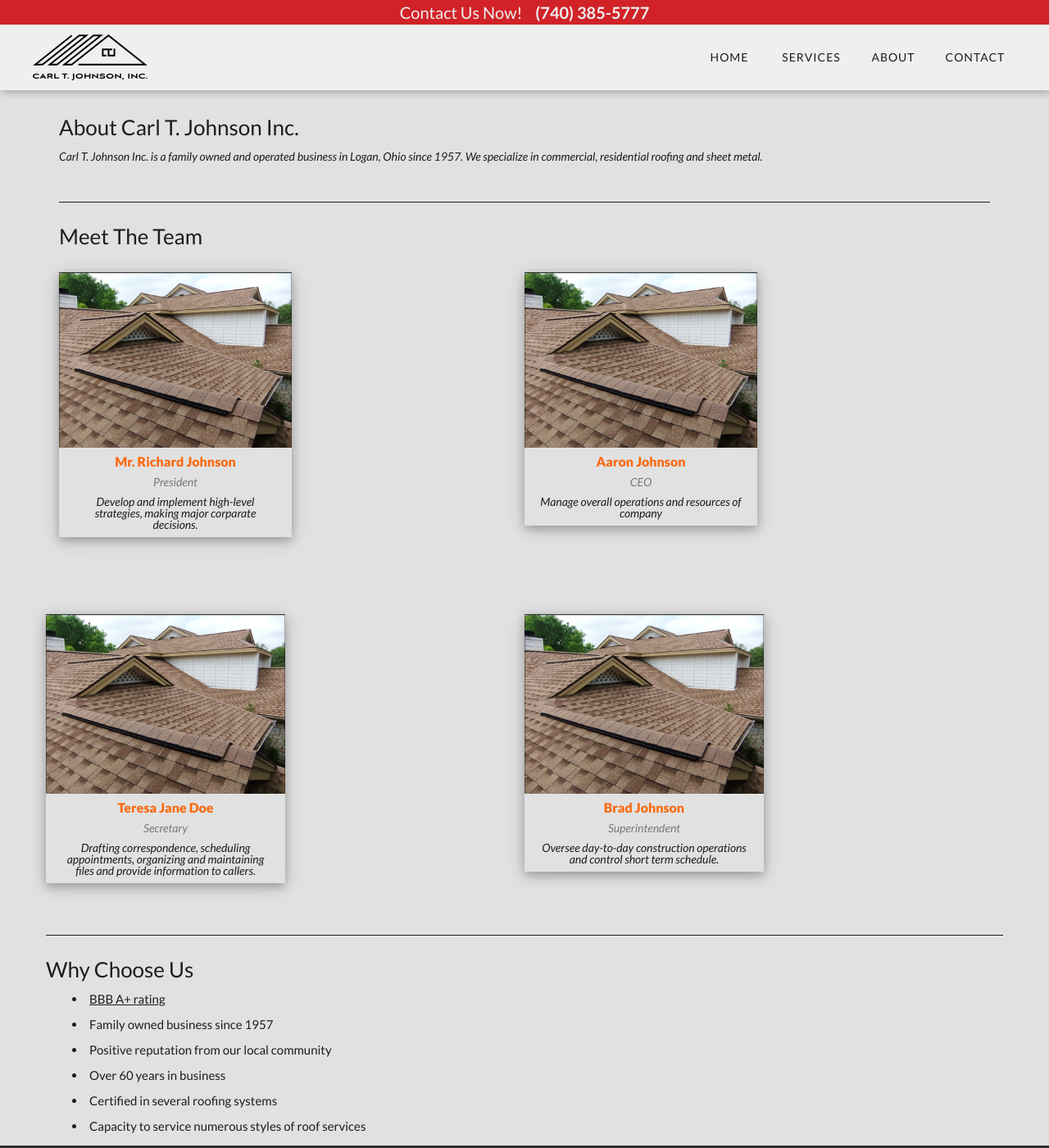
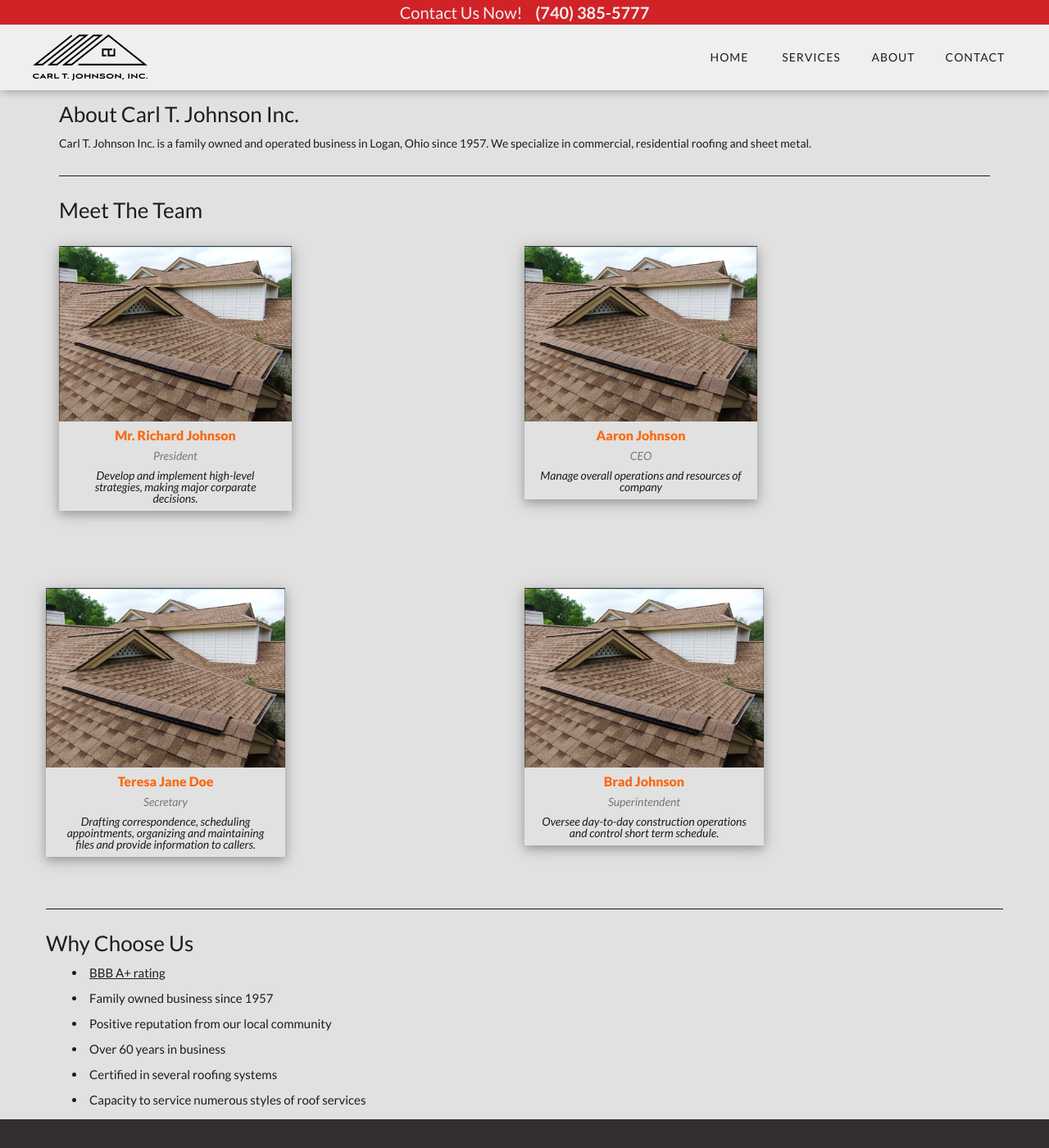
Before and after one commit to Soriajose23/Soriajose23.github.io, a Jekyll site: the page built from about.html, in a window 1280 px wide and 1400 px high. Shown: the whole window at 82% size. Built offline with Jekyll 4.4.1, drawn with Linux system fonts in a browser that asks for light colours; comment, search, counter and statistics services are not loaded.

Commit message:
added styles to about_us page

```diff
--- a/_includes/about_us.html
+++ b/_includes/about_us.html
@@ -1,5 +1,5 @@
 <section id="about" class="w3-container">
-	<div id="carl_t" class="w3-container w3-padding-32">
+	<div id="carl_t" class="w3-container w3-padding-16">
 		<h2>About Carl T. Johnson Inc.</h2>
 		<p class="w3-padding-16">Carl T. Johnson Inc. is a family owned and operated business in Logan, Ohio since 1957. We specialize in commercial, residential roofing and sheet
 		metal.</p>
@@ -56,7 +56,7 @@
 	<div>
 		<h2 id="top">Why Choose Us</h2>
 			<div class="w3-container w3-padding w3-medium">
-				<li class="w3-padding"><a href="https://www.bbb.org/centralohio/business-reviews/commercial-roofing/carl-t-johnson-company-inc-in-logan-oh-14007981/Bbb-Accreditation"> BBB A+ rating</a></li>
+				<li class="w3-padding"><a id="lk" href="https://www.bbb.org/centralohio/business-reviews/commercial-roofing/carl-t-johnson-company-inc-in-logan-oh-14007981/Bbb-Accreditation"> BBB A+ rating</a></li>
 				<li class="w3-padding"> Family owned business since 1957</li>
 				<li class="w3-padding">Positive reputation from our local community</li>
 				<li class="w3-padding">Over 60 years in business</li>
--- a/assets/css/modules/_about_us.sass
+++ b/assets/css/modules/_about_us.sass
@@ -1,25 +1,24 @@
 #about
 	max-width: 1200px
 	margin: 0 auto
+	p
+		font-size: 1.4rem
+	h4
+		font-weight: 900
+		color: #FB690E
 	.w3-row
 		.w3-card-4
 			margin-top: 3.125rem
 			margin-bottom: 6.25rem
+			p
+				font-size: 1.4rem
+				font-style: oblique
 
-#top
-	border-top: 1px solid $black-1
-	padding-top: 2.8rem
+
 
 b
 	opacity: .53
 
-p
-	font-size: 1.4rem
-	font-style: oblique
-
-h4
-	font-weight: 900
-	color: #FB690E
-
-a:visited
-	color: blue
+#top
+			border-top: 1px solid $black-1
+			padding-top: 2.8rem
```
